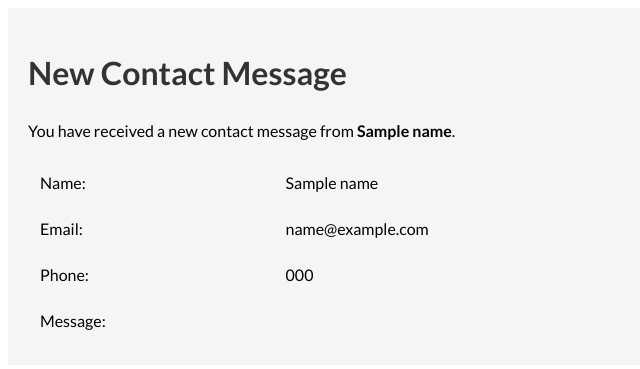
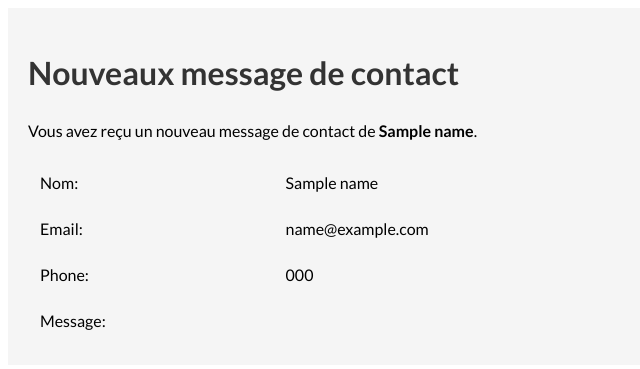
Before and after one commit to sebherrerabe/doctor_website, a Django app: template doctor_website/templates/contact_email.html in a window 1280 px wide. Shown: the top 369 px of the page, without its empty margins (0-640 px from the left). Run offline with Django 4.2, Linux system fonts and the light colour scheme; the template is opened without the code that fills it: most values are stand-ins (such as "Sample title", 1, 10 or a date in 2020).

Commit message:
change html to french

```diff
--- a/doctor_website/templates/contact_email.html
+++ b/doctor_website/templates/contact_email.html
@@ -14,11 +14,11 @@
 <body>
     <div
         style="background-color: #f5f5f5; padding: 20px;font-family: 'Lato', sans-serif; font-size: 16px; line-height: 1.5;">
-        <h1 style="color: #333;">New Contact Message</h1>
-        <p>You have received a new contact message from <strong>{{ name }}</strong>.</p>
+        <h1 style="color: #333;">Nouveaux message de contact</h1>
+        <p>Vous avez reçu un nouveau message de contact de <strong>{{ name }}</strong>.</p>
             <table style="width: 100%;">
                 <tr>
-                <td style="width: 20%; padding: 10px;">Name:</td>
+                    <td style="width: 20%; padding: 10px;">Nom:</td>
                     <td style="width: 80%; padding: 10px;">{{ name }}</td>
                 </tr>
                 <tr>
```
Lines whose indentation alone changed are shown as unchanged.
